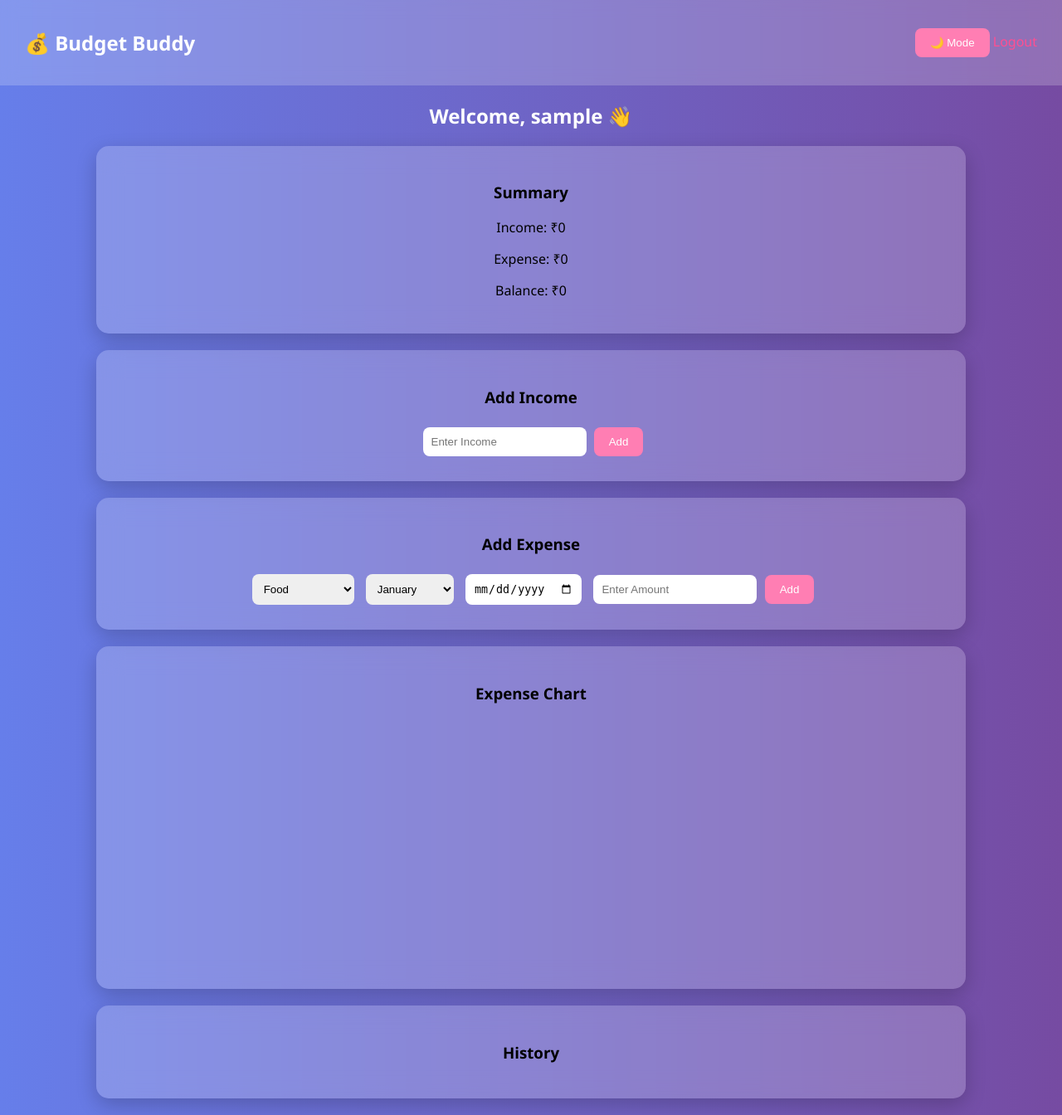
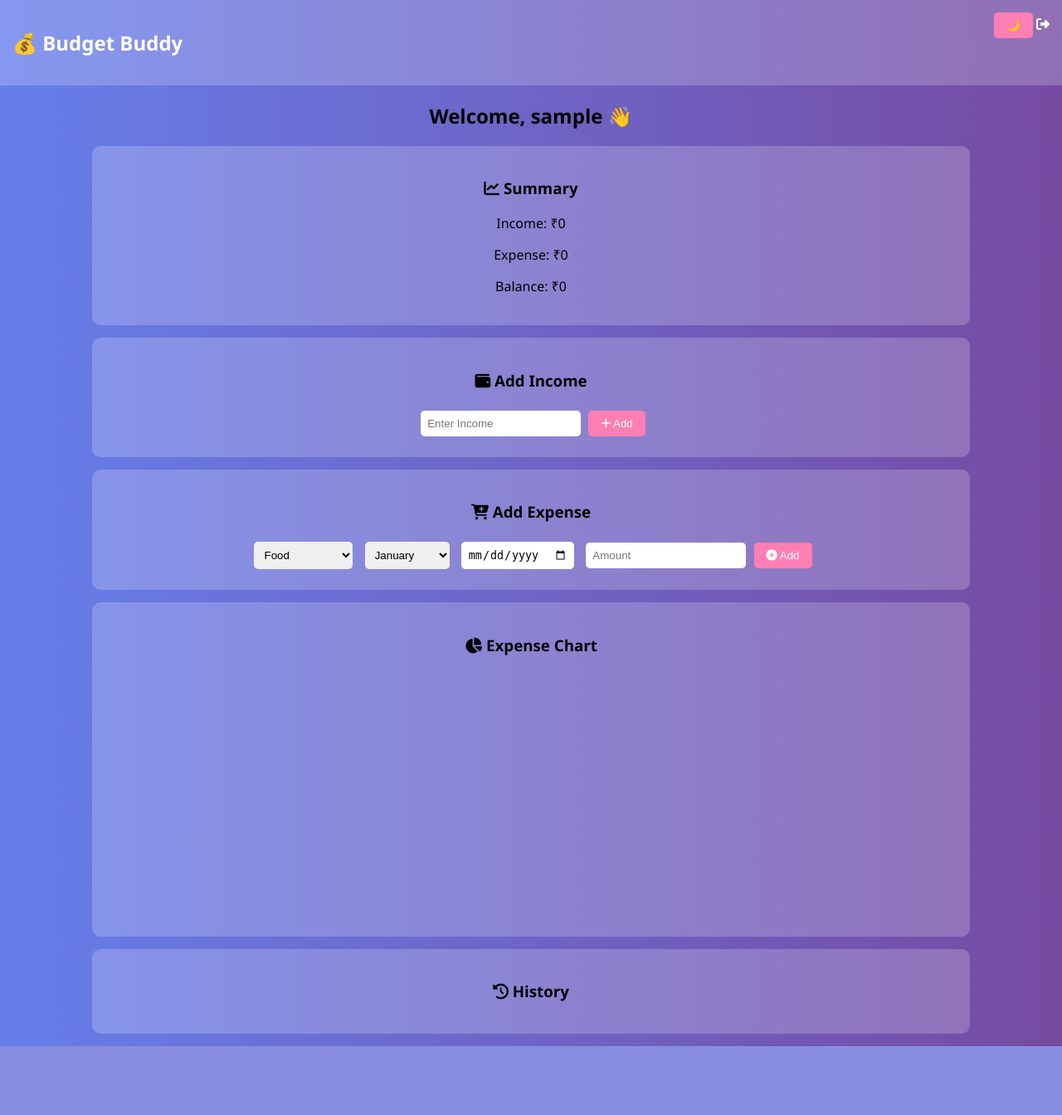
Before and after one commit to janhavi1602/student-budget-app, a Flask app: page /dashboard in a window 1280 px wide. Shown: the whole page at 83% size. After the commit the page ends 1261 px from the top, so only its background shows below. Run offline with Flask 3, Linux system fonts and the light colour scheme; the visitor is signed in with stand-in values (Sample User, id 1); a map, chart or similar area stays blank.

Commit message:
Update index.html

```diff
--- a/templates/index.html
+++ b/templates/index.html
@@ -3,14 +3,17 @@
 <head>
     <title>Dashboard</title>
 
+    <!-- Chart -->
     <script src="https://cdn.jsdelivr.net/npm/chart.js"></script>
+
+    <!-- Icons -->
+    <link rel="stylesheet" href="https://cdnjs.cloudflare.com/ajax/libs/font-awesome/6.5.0/css/all.min.css">
 
     <style>
         body {
             font-family: 'Segoe UI', sans-serif;
             margin: 0;
             background: linear-gradient(to right, #667eea, #764ba2);
-            transition: 0.3s;
         }
 
         .dark {
@@ -20,12 +23,10 @@
 
         .navbar {
             background: rgba(255,255,255,0.2);
-            backdrop-filter: blur(10px);
             color: white;
-            padding: 15px 30px;
+            padding: 15px;
             display: flex;
             justify-content: space-between;
-            align-items: center;
         }
 
         .container {
@@ -36,57 +37,30 @@
 
         .card {
             background: rgba(255,255,255,0.2);
-            backdrop-filter: blur(15px);
-            padding: 25px;
-            margin: 20px;
-            border-radius: 15px;
-            box-shadow: 0px 8px 25px rgba(0,0,0,0.2);
-            transition: transform 0.3s;
-        }
-
-        .card:hover {
-            transform: scale(1.03);
-        }
-
-        .dark .card {
-            background: rgba(30,30,30,0.7);
-        }
-
-        h2 {
-            color: white;
+            padding: 20px;
+            margin: 15px;
+            border-radius: 10px;
         }
 
         input, select {
-            padding: 10px;
+            padding: 8px;
             margin: 5px;
-            border-radius: 8px;
+            border-radius: 5px;
             border: none;
-            outline: none;
         }
 
         button {
-            padding: 10px 18px;
+            padding: 8px 15px;
             background: #ff7eb3;
             border: none;
             color: white;
-            border-radius: 8px;
+            border-radius: 5px;
             cursor: pointer;
-            transition: 0.3s;
-        }
-
-        button:hover {
-            background: #ff4f91;
-            transform: scale(1.05);
         }
 
         canvas {
             max-width: 400px;
             margin: auto;
-        }
-
-        a {
-            color: #ff4f91;
-            text-decoration: none;
         }
 
         ul {
@@ -95,14 +69,25 @@
         }
 
         li {
-            margin: 8px;
             padding: 8px;
+            margin: 5px;
             background: rgba(255,255,255,0.3);
-            border-radius: 8px;
+            border-radius: 5px;
         }
 
-        .dark li {
-            background: rgba(50,50,50,0.6);
+        /* 📱 Mobile responsive */
+        @media (max-width: 600px) {
+            .container {
+                width: 95%;
+            }
+
+            .card {
+                margin: 10px 5px;
+            }
+
+            input, select {
+                width: 90%;
+            }
         }
     </style>
 </head>
@@ -112,8 +97,8 @@
 <div class="navbar">
     <h2>💰 Budget Buddy</h2>
     <div>
-        <button onclick="toggleMode()">🌙 Mode</button>
-        <a href="/logout">Logout</a>
+        <button onclick="toggleMode()">🌙</button>
+        <a href="/logout" style="color:white;"><i class="fa fa-sign-out-alt"></i></a>
     </div>
 </div>
 
@@ -122,22 +107,22 @@
 <h2>Welcome, {{ username }} 👋</h2>
 
 <div class="card">
-    <h3>Summary</h3>
+    <h3><i class="fa fa-chart-line"></i> Summary</h3>
     <p>Income: ₹{{ income }}</p>
     <p>Expense: ₹{{ total_expense }}</p>
     <p>Balance: ₹{{ balance }}</p>
 </div>
 
 <div class="card">
-    <h3>Add Income</h3>
+    <h3><i class="fa fa-wallet"></i> Add Income</h3>
     <form method="POST" action="/add_income">
         <input type="number" name="amount" placeholder="Enter Income" required>
-        <button>Add</button>
+        <button><i class="fa fa-plus"></i> Add</button>
     </form>
 </div>
 
 <div class="card">
-    <h3>Add Expense</h3>
+    <h3><i class="fa fa-cart-plus"></i> Add Expense</h3>
     <form method="POST" action="/add_expense">
 
         <select name="category">
@@ -163,20 +148,19 @@
         </select>
 
         <input type="date" name="date" required>
+        <input type="number" name="amount" placeholder="Amount" required>
 
-        <input type="number" name="amount" placeholder="Enter Amount" required>
-
-        <button>Add</button>
+        <button><i class="fa fa-plus-circle"></i> Add</button>
     </form>
 </div>
 
 <div class="card">
-    <h3>Expense Chart</h3>
+    <h3><i class="fa fa-chart-pie"></i> Expense Chart</h3>
     <canvas id="chart"></canvas>
 </div>
 
 <div class="card">
-    <h3>History</h3>
+    <h3><i class="fa fa-history"></i> History</h3>
     <ul>
     {% for item in expenses %}
         <li>
@@ -202,6 +186,7 @@
     categoryTotals[item.category] += item.amount;
 });
 
+// 🎬 Animated chart
 new Chart(document.getElementById("chart"), {
     type: 'pie',
     data: {
@@ -210,6 +195,12 @@
             data: Object.values(categoryTotals),
             backgroundColor: ["#ff6384","#36a2eb","#ffcd56","#4bc0c0"]
         }]
+    },
+    options: {
+        animation: {
+            animateScale: true,
+            animateRotate: true
+        }
     }
 });
 
```
